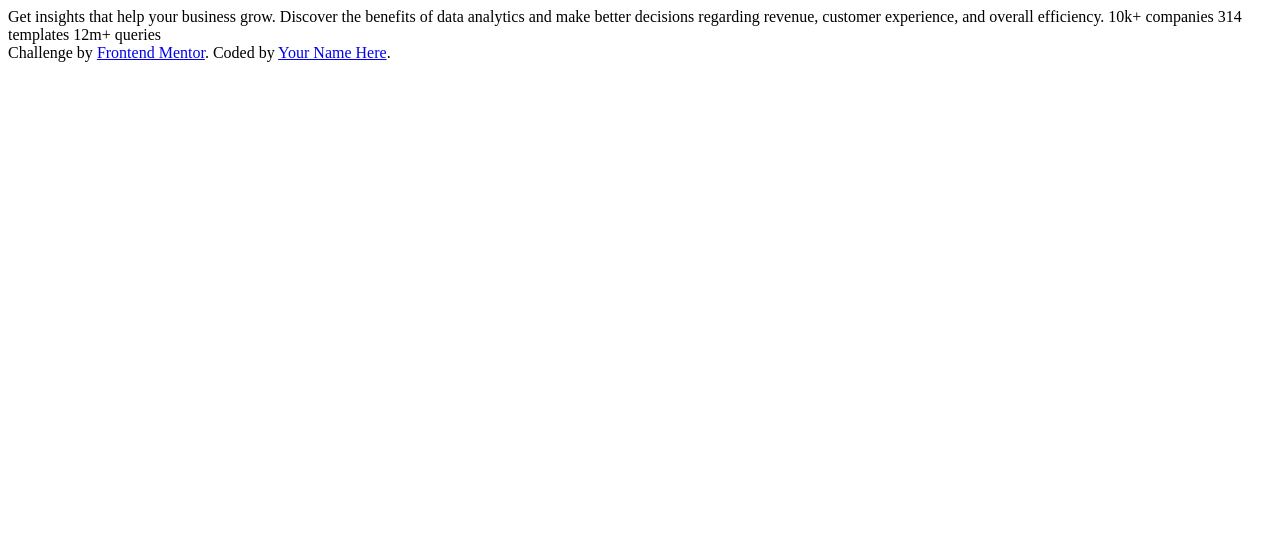
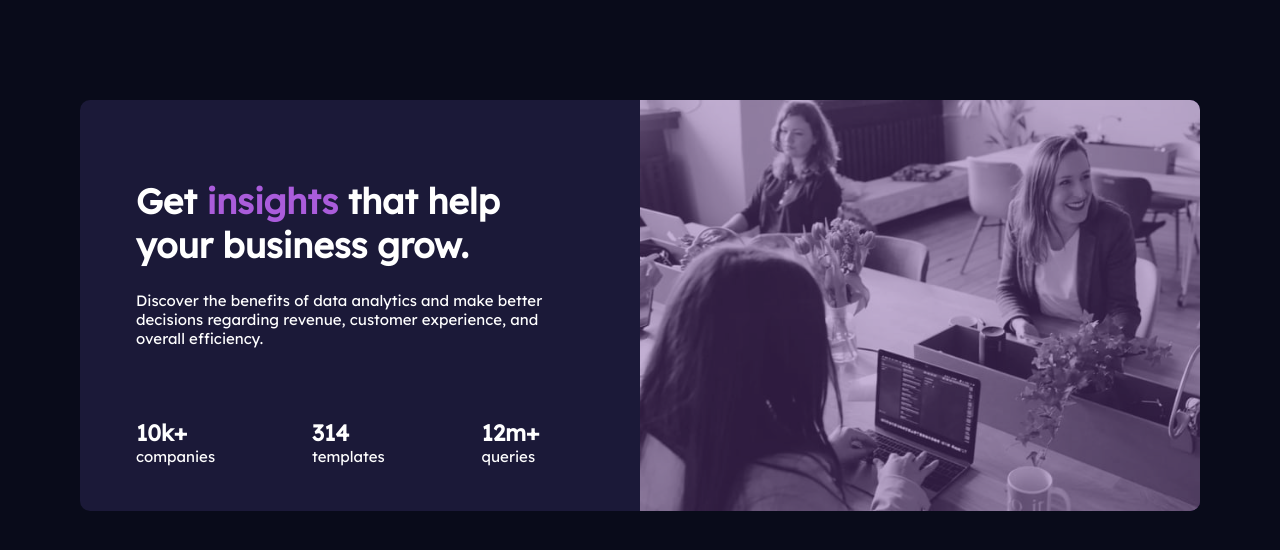
Before and after one commit to EsterSuch/challenge-frontend, a plain HTML site: page index.html in a window 1280 px wide. Drawn offline with Linux system fonts and the light colour scheme.

Commit message:
asi final

```diff
--- a/index.html
+++ b/index.html
@@ -5,27 +5,40 @@
     <meta name="viewport" content="width=device-width, initial-scale=1.0"> <!-- displays site properly based on user's device -->
 
     <link rel="icon" type="image/png" sizes="32x32" href="./images/favicon-32x32.png">
-  <link rel="preconnect" href="https://fonts.googleapis.com">
+    <!--<link rel="preconnect" href="https://fonts.googleapis.com">-->
     <link rel="preconnect" href="https://fonts.gstatic.com" crossorigin>
     <link href="https://fonts.googleapis.com/css2?family=Inter:wght@400;700&family=Lexend+Deca&display=swap" rel="stylesheet">
+    <link rel="stylesheet" type="text/css" href="style.css">
 
     <title>Frontend Mentor | Stats preview card component</title>
 
   </head>
     <body>
 
-  Get insights that help your business grow.
+    <div class="main__frame">
+      <div class="picture">
+        <img class="photo" src="images/image-header-mobile.jpg" alt="Fotka na mobilu">
+      </div>
 
+    <div class="info">
+      <h1>
+        Get <span style="color: #aa5cdb"> insights </span> that help your business grow.
+      </h1>
+
+      <div class="text">
         Discover the benefits of data analytics and make better decisions regarding revenue, customer
         experience, and overall efficiency.
+      </div>
 
-  10k+ companies
-  314 templates
-  12m+ queries
+      <div class="number">
+        <div class="number__item"><h2>10k+</h2> <p>companies</p></div>
+        <div class="number__item"><h2>314</h2> <p>templates</p></div>
+        <div class="number__item"><h2>12m+</h2> <p>queries</p></div>
+      </div>
+    </div>
 
-  <div class="attribution">
-    Challenge by <a href="https://www.frontendmentor.io?ref=challenge" target="_blank">Frontend Mentor</a>.
-    Coded by <a href="#">Your Name Here</a>.
+
     </div>
+
     </body>
 </html>
--- a/style.css
+++ b/style.css
@@ -1,7 +1,7 @@
 /*Feel free to remove these styles or customise in your own stylesheet 👍*/
 
 .attribution { font-size: 11px; text-align: center; }
-.attribution a { color: hsl(228, 45%, 44%); }
+.attribution a { color: hsl(228, 45%, 44%); }  /*3E52A3*/
 
 /* colors */
 /*
@@ -9,9 +9,9 @@ Very dark blue (main background): hsl(233, 47%, 7%)
 Dark desaturated blue (card background): hsl(244, 38%, 16%)
 Soft violet (accent): hsl(277, 64%, 61%)
 
-main background: #232A61;
+main background: #090b1a;
 card background: #1B1938;
-accent: #AA5CDB;
+soft violet: #aa5cdb;
 
 - White (main heading, stats): hsl(0, 0%, 100%)
 - Slightly transparent white (main paragraph): hsla(0, 0%, 100%, 0.75)
@@ -22,10 +22,96 @@ Mobile: 375px
 Desktop: 1440px
 
 */
+html { box-sizing: border-box; }
+*, ::after, ::before { box-sizing: inherit; }
 
-.body {
-  background-color: #232A61;
+body {
+  background-color: #090b1a;
   font-size: 15px;
   font-family: 'Inter', sans-serif;
   font-family: 'Lexend Deca', sans-serif;
+  margin: 0;
+  padding: 0;
 }
+
+
+.main__frame {
+  max-width: 375px;
+  background-color: #1b1938;
+  padding: 20px;
+  margin: 50px auto;
+  color: white;
+  text-align: center;
+  border-radius: 0 0 10px 10px;
+}
+
+.photo{
+  display: block;
+  width: 100%;
+  border-radius: 10px 10px 0 0;
+  filter: opacity(0.6) drop-shadow(0 0 0 #aa5cdb);
+}
+
+h1 {
+  font-size: 35px;
+}
+
+.text {
+  font-size: 18px;
+}
+
+.number {
+  margin-top: 40px;
+}
+
+.number__item {
+  margin-bottom: 30px;
+}
+
+.number__item h2,
+.number__item p {
+  margin: 0 auto;
+}
+.margin__item p {
+  margin-top: 5px;
+}
+
+@media screen and (min-width: 500px) {
+.main__frame {
+  display: flex;
+  flex-direction: row;
+  max-width: 100%;
+  max-height: 100%;
+  padding: 0;
+  margin: 100px 80px;
+  border-radius: 10px;
+}
+.picture,
+.info {
+  width: 50%;
+}
+
+.picture {
+  order: 2;
+}
+.photo {
+  height: 100%;
+  border-radius: 0 10px 10px 0;
+}
+.info {
+  order: 1;
+  max-width: 100%;
+  padding: 5% 5% 0 5%;
+  text-align: left;
+}
+.number {
+  display: flex;
+  justify-content: space-between;
+  margin-right: 10%;
+  margin-top: 70px;
+}
+
+.text {
+  font-size: 15px;
+}
+}
```
Lines whose indentation alone changed are shown as unchanged.
